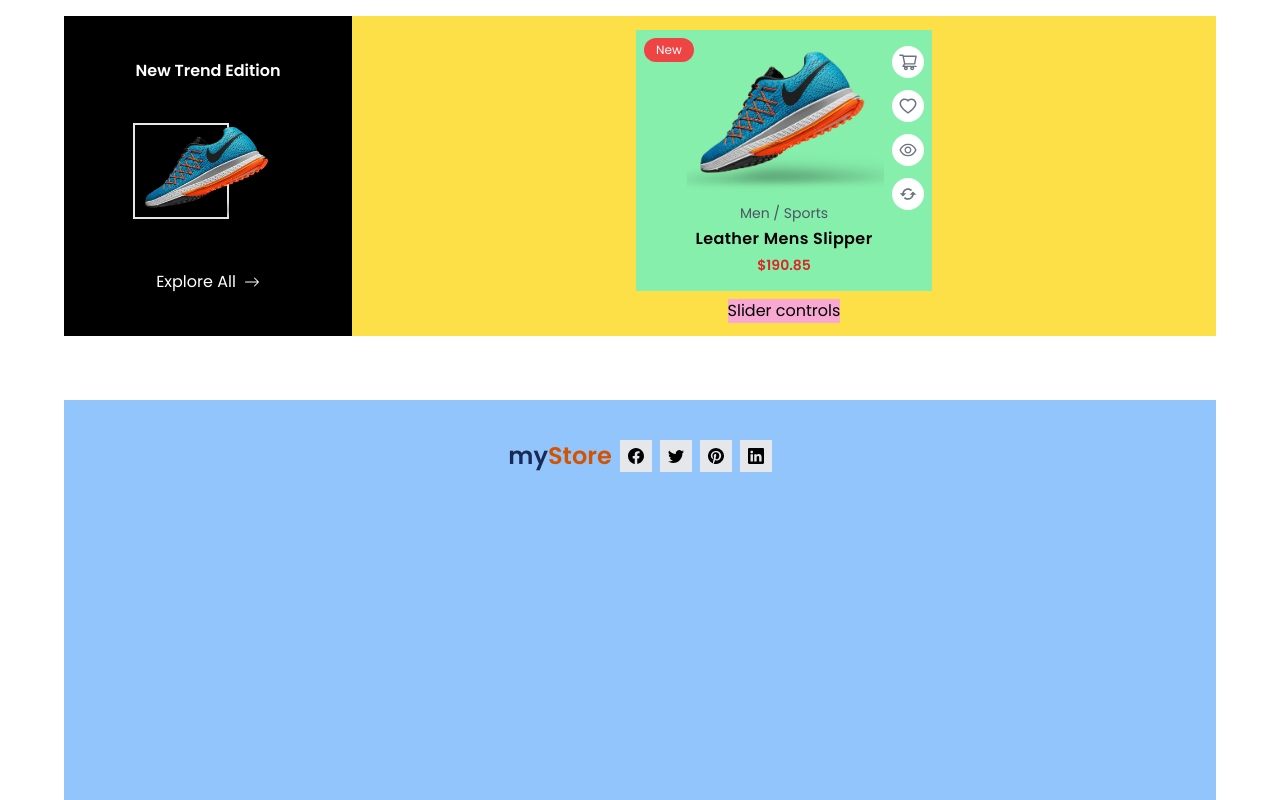
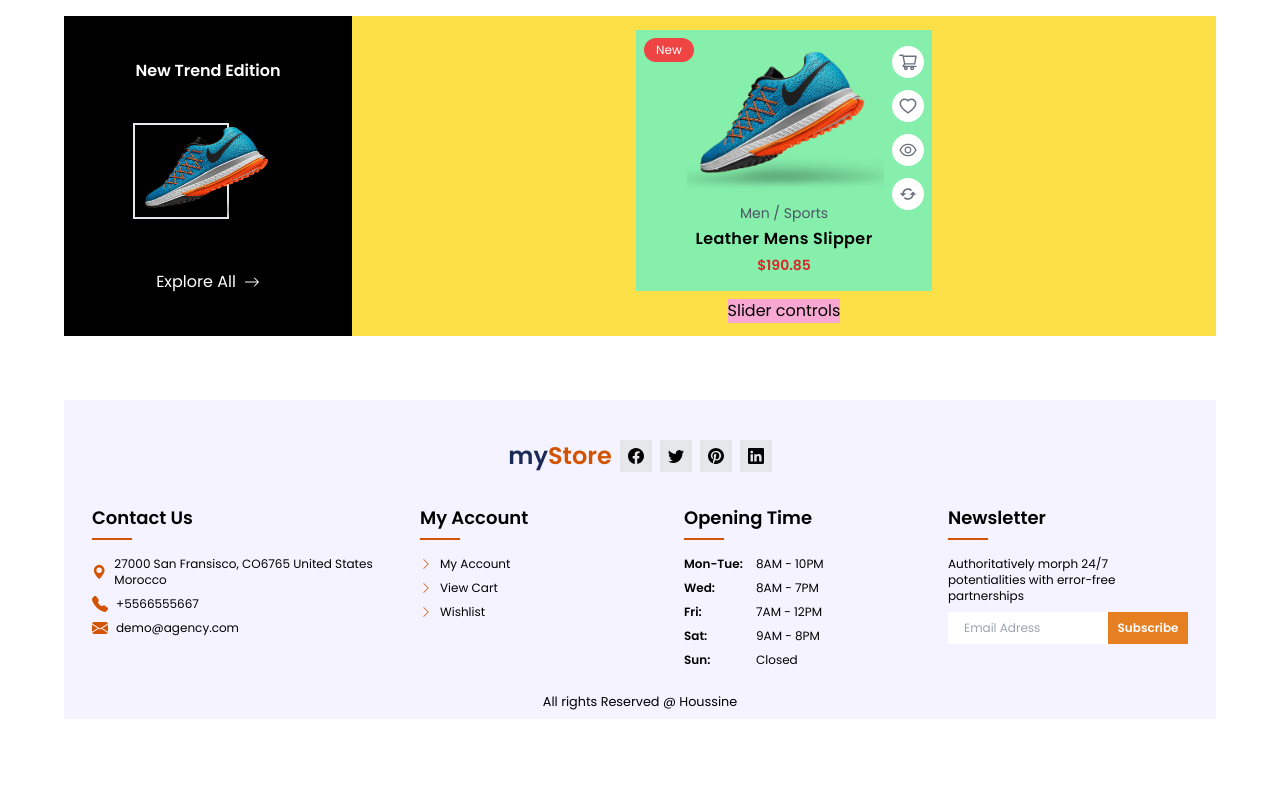
Before and after one commit to Dark-Lover/nextjs-ts-app, a Next.js app: page / in a window 1280 px wide. Shown: the part 1818-2618 px from the top of the page. After the commit the page ends 2537 px from the top, so only its background shows below. Built offline with nearby package versions, Linux system fonts and the light colour scheme.

Commit message:
implement Footer section with all Ui features

```diff
--- a/components/Footer.tsx
+++ b/components/Footer.tsx
@@ -1,10 +1,11 @@
 import Logo from "./Logo";
-import { BsFacebook, BsTwitter, BsPinterest, BsLinkedin } from "react-icons/bs";
+//prettier-ignore
+import {BsFacebook,BsTwitter,BsPinterest,BsLinkedin,BsGeoAltFill,BsFillTelephoneFill,BsFillEnvelopeFill,BsChevronRight} from "react-icons/bs";
 
 function Footer() {
   return (
-    <footer className="min-h-[400px] bg-blue-300 flex flex-col items-center py-10">
-      <div className="flex flex-col gap-2 items-center sm:flex-row ">
+    <footer className="min-h-[300px] bg-violet-50 flex flex-col items-center pt-10">
+      <div className="flex flex-col gap-2 items-center mb-4 sm:flex-row ">
         <Logo />
         <div className="flex  justify-center items-center gap-2">
           <div className="media_icon">
@@ -21,6 +22,97 @@ function Footer() {
           </div>
         </div>
       </div>
+      {/* Footer Body */}
+      <div className="flex gap-2 flex-wrap justify-center">
+        {/* Contact Us */}
+        <div className=" w-full max-w-xs p-2">
+          <h3 className="relative text-lg font-semibold py-2 mb-4 after:content-['_'] after:bg-text-pumpk after:w-10 after:h-0.5 after:absolute after:bottom-0 after:left-0">
+            Contact Us
+          </h3>
+          <div className="flex items-center gap-2 mb-2">
+            <BsGeoAltFill className="text-text-pumpk" />
+            <span className="text-xs">
+              27000 San Fransisco, CO6765 United States Morocco
+            </span>
+          </div>
+          <div className="flex items-center gap-2 mb-2">
+            <BsFillTelephoneFill className="text-text-pumpk" />
+            <span className="text-xs">+5566555667</span>
+          </div>
+          <div className="flex items-center gap-2 mb-2">
+            <BsFillEnvelopeFill className="text-text-pumpk" />
+            <span className="text-xs">demo@agency.com</span>
+          </div>
+        </div>
+        {/* My Account */}
+        <div className=" w-full max-w-xs p-2 sm:w-64 ">
+          <h3 className="relative text-lg font-semibold py-2 mb-4 after:content-['_'] after:bg-text-pumpk after:w-10 after:h-0.5 after:absolute after:bottom-0 after:left-0">
+            My Account
+          </h3>
+          <ul>
+            <li className="flex items-center gap-2 mb-2">
+              <BsChevronRight className="text-text-pumpk text-xs font-bold" />
+              <span className="text-xs">My Account</span>
+            </li>
+            <li className="flex items-center gap-2 mb-2">
+              <BsChevronRight className="text-text-pumpk text-xs font-bold" />
+              <span className="text-xs">View Cart</span>
+            </li>
+            <li className="flex items-center gap-2 mb-2">
+              <BsChevronRight className="text-text-pumpk text-xs font-bold" />
+              <span className="text-xs">Wishlist</span>
+            </li>
+          </ul>
+        </div>
+        {/* Opening Time */}
+        <div className=" w-full max-w-xs p-2 sm:w-64">
+          <h3 className="relative text-lg font-semibold py-2 mb-4 after:content-['_'] after:bg-text-pumpk after:w-10 after:h-0.5 after:absolute after:bottom-0 after:left-0">
+            Opening Time
+          </h3>
+          <div className="flex items-center gap-2 mb-2 text-xs ">
+            <span className="font-semibold  w-16">Mon-Tue:</span>
+            <span>8AM - 10PM </span>
+          </div>
+          <div className="flex items-center gap-2 mb-2 text-xs ">
+            <span className="font-semibold  w-16">Wed:</span>
+            <span>8AM - 7PM </span>
+          </div>
+          <div className="flex items-center gap-2 mb-2 text-xs ">
+            <span className="font-semibold  w-16">Fri:</span>
+            <span>7AM - 12PM </span>
+          </div>
+          <div className="flex items-center gap-2 mb-2 text-xs ">
+            <span className="font-semibold  w-16">Sat:</span>
+            <span>9AM - 8PM </span>
+          </div>
+          <div className="flex items-center gap-2 mb-2 text-xs ">
+            <span className="font-semibold  w-16">Sun:</span>
+            <span>Closed </span>
+          </div>
+        </div>
+        {/* Newsletter Time */}
+
+        <div className=" w-full max-w-xs p-2 sm:w-64 ">
+          <h3 className="relative text-lg font-semibold py-2 mb-4 after:content-['_'] after:bg-text-pumpk after:w-10 after:h-0.5 after:absolute after:bottom-0 after:left-0">
+            Newsletter
+          </h3>
+          <p className="flex items-center gap-2 mb-2 text-xs ">
+            Authoritatively morph 24/7 potentialities with error-free
+            partnerships
+          </p>
+          <div className="flex items-centermb-2 text-xs h-8 ">
+            <input
+              type="text"
+              placeholder="Email Adress"
+              className="h-full px-4 w-40"
+            />
+            <button className="h-full bg-text-light_pumpk w-20 text-white font-semibold">
+              Subscribe
+            </button>
+          </div>
+        </div>
+      </div>
+      <small className="py-2">All rights Reserved @ Houssine</small>
     </footer>
   );
 }
--- a/components/ProductsWrapper.tsx
+++ b/components/ProductsWrapper.tsx
@@ -4,7 +4,7 @@ interface ProductWrapperProps {
 
 function ProductsWrapper({ children }: ProductWrapperProps) {
   return (
-    <div className="bg-text-light_pumpk flex justify-center items-center flex-col gap-2 sm:flex-row sm:gap-4 sm:flex-wrap">
+    <div className=" flex justify-center items-center flex-col gap-2 sm:flex-row sm:gap-4 sm:flex-wrap">
       {children}
     </div>
   );
```
Also changed, not shown: todo.txt.
